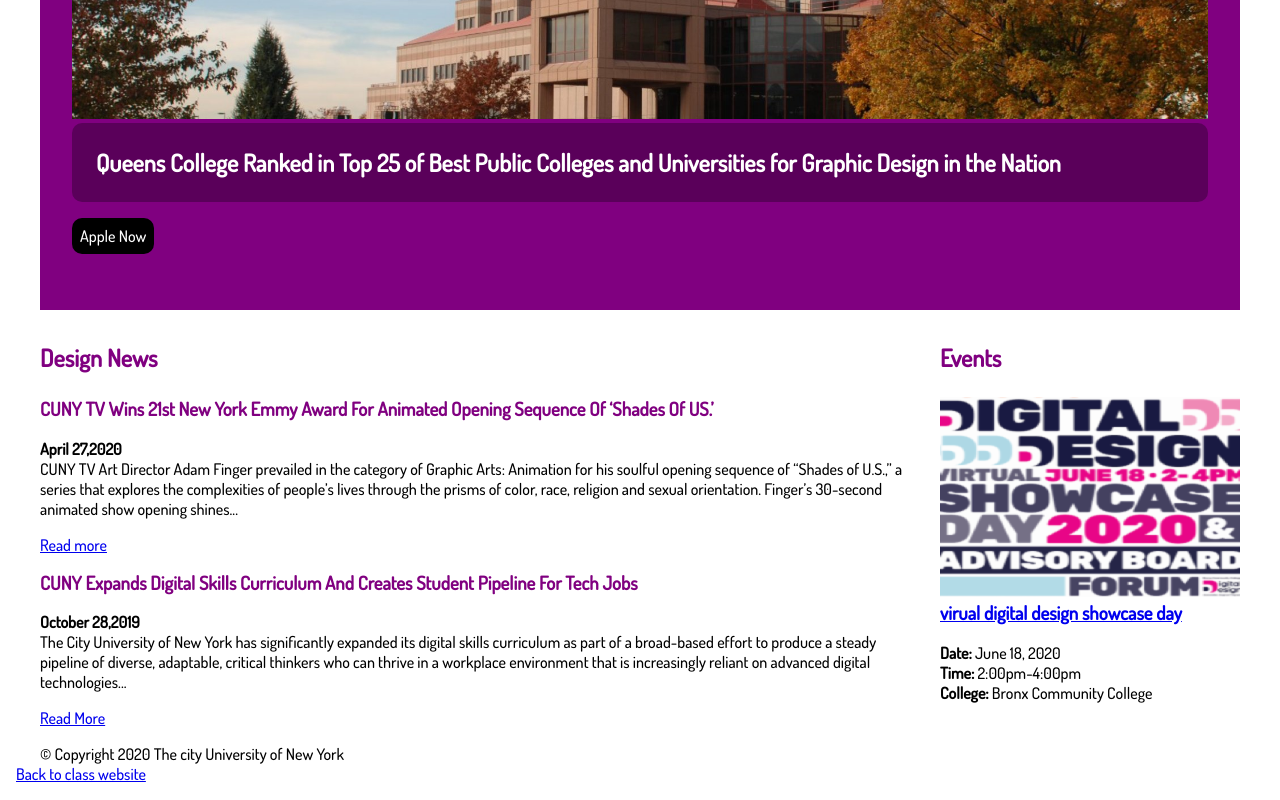
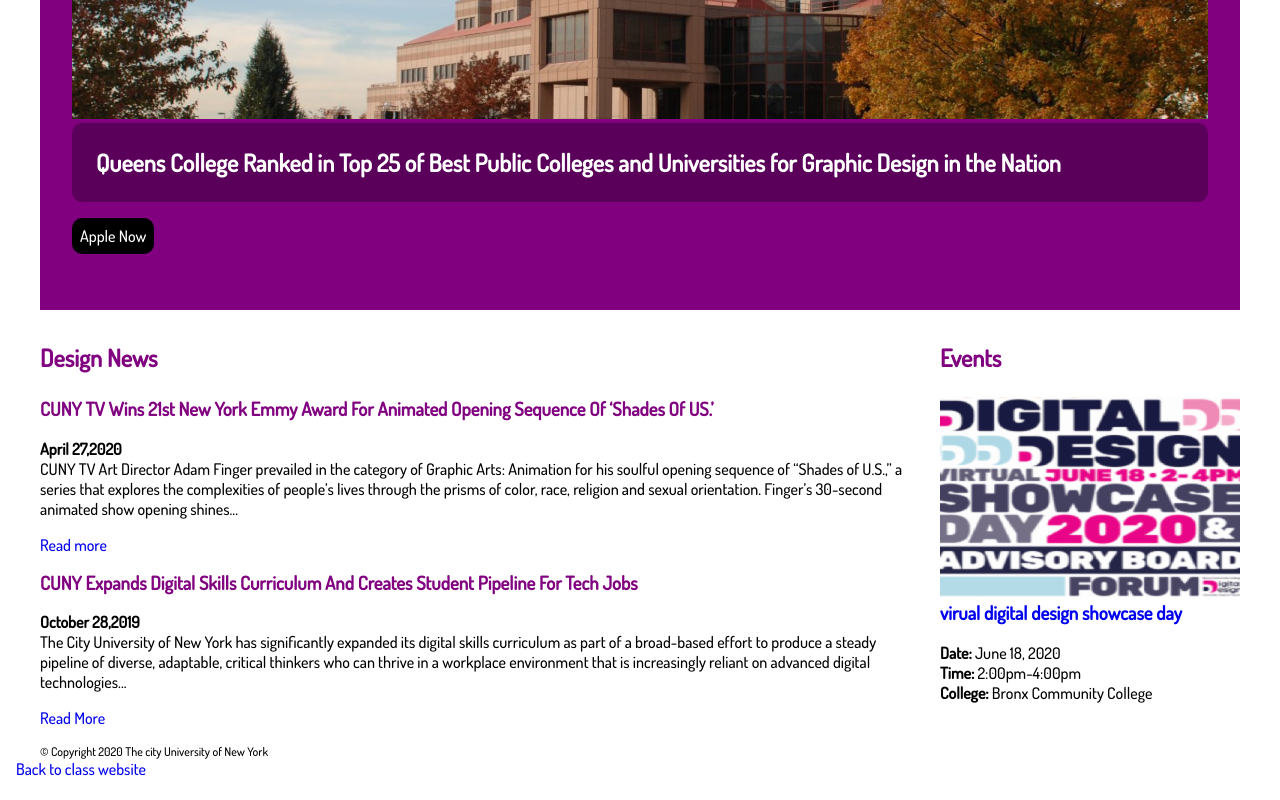
Before and after one commit to yongcheng992/MMP240_fall, a plain HTML site: page final/index.html in a window 1280 px wide. Shown: the part 581-1381 px from the top of the page. Drawn offline with Linux system fonts and the light colour scheme.

Commit message:
Add files via upload

```diff
--- a/final/style.css
+++ b/final/style.css
@@ -8,6 +8,9 @@
 body{
   font-family:'Dosis', sans-serif;
   margin: 1em;
+}
+footer{
+  font-size: 12px;
 }
 
 #wrapper{
@@ -24,16 +27,17 @@ p,h1,h2,h3,nav,article{
 h2, h3,h4{
   color:purple;
 }
-h2:hover{
-  color:orange;
-}
 
-h3:hover{
-  color:green;
-}
 
 p:hover{
   transform: scale(1.02);
+}
+
+a{
+  text-decoration: none;
+}
+a:hover{
+  color:orange;
 }
 
 
@@ -201,7 +205,7 @@ main ul{
    main{
      display: grid;
      grid-template-columns: 1fr 1fr 1fr 1fr;
-     grid-column-gap: 1em;
+     grid-column-gap: 2em;
    }
 
    .news{
```
